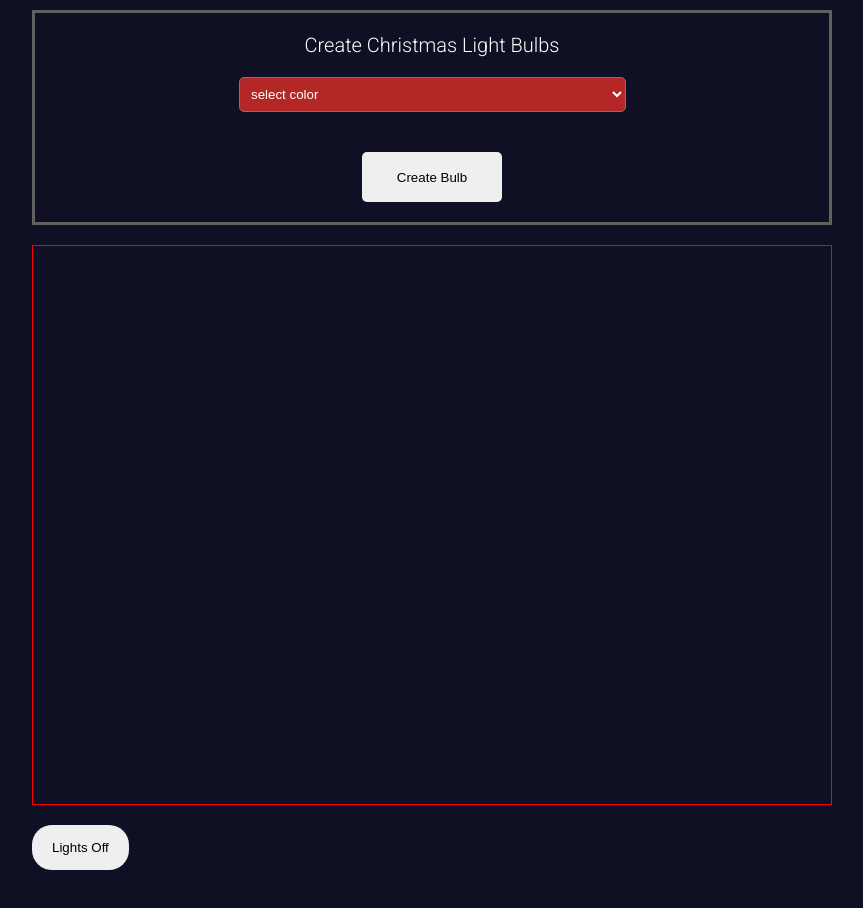
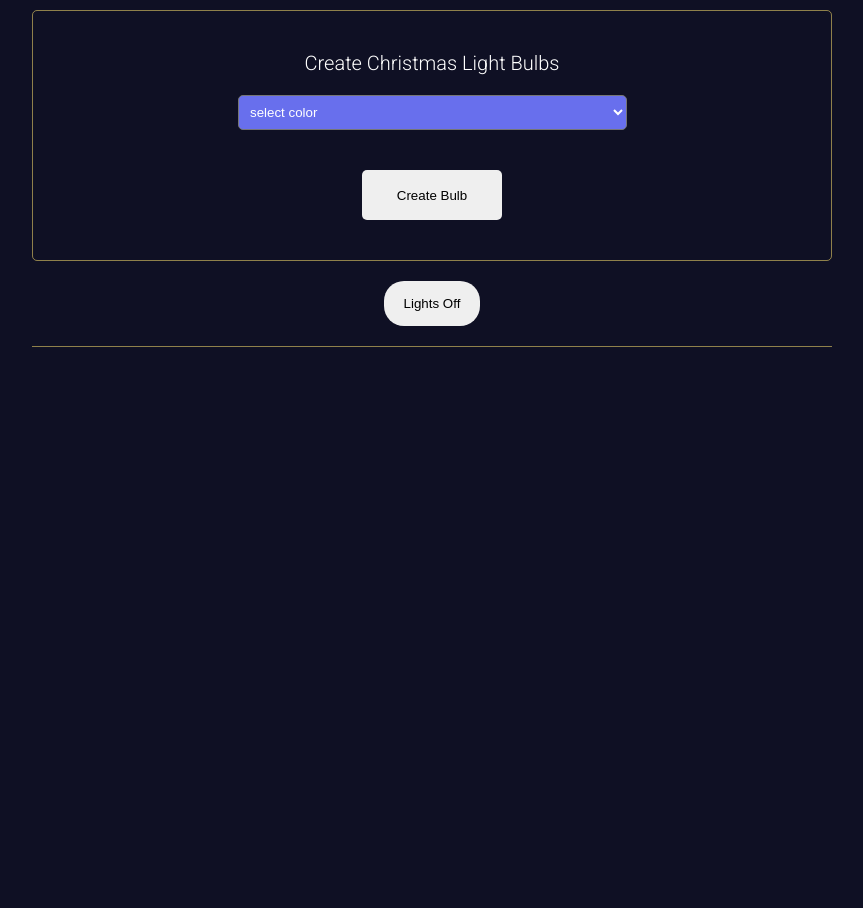
Before and after one commit to mamba-dev-KE/christmas-lights-react, a React (Vite) app: page / in a window 1280 px wide. Shown: the top 908 px of the page, without its empty margins (208-1071 px from the left). Before the commit the page ends 870 px from the top, so only its background shows below. Built offline with nearby package versions, Linux system fonts and the light colour scheme.

Commit message:
refactor isOn and isLightsOn

```diff
--- a/src/App.jsx
+++ b/src/App.jsx
@@ -1,5 +1,5 @@
 import { useContext, useEffect } from "react";
-import { Bulbs, Switch, BulbCreate } from "./components";
+import { BulbCreate, BulbControls, Bulbs } from "./components";
 import { BulbContext } from "./context/BulbsContext";
 
 const App = () => {
@@ -17,8 +17,8 @@ const App = () => {
   return (
     <div className="container">
       <BulbCreate />
+      <BulbControls />
       <Bulbs />
-      <Switch />
     </div>
   );
 };
--- a/src/components/Bulb/Bulb.jsx
+++ b/src/components/Bulb/Bulb.jsx
@@ -13,21 +13,26 @@ const Bulb = ({ id, color, isOn }) => {
 
   const bulbVariants = {
     hidden: {
-      opacity: 0.6,
+      opacity: isLightsOn ? 0.4 : 1,
       y: 10,
       scale: 0.5,
       boxShadow: "none",
     },
-    visible: {
+    glow: {
       opacity: 1,
       y: 0,
       scale: [0.9, 1],
-      boxShadow: isLightsOn ? `1px 10px 12px 20px ${color}` : "none",
+      boxShadow: isOn ? `1px 10px 12px 20px ${color}` : `0 0 0 0 transparent`,
       transition: {
         repeat: Infinity,
         repeatType: "mirror",
         duration: 1,
       },
+    },
+    visible: {
+      opacity: 1,
+      y: 0,
+      scale: 1,
     },
   };
 
@@ -38,7 +43,7 @@ const Bulb = ({ id, color, isOn }) => {
         className="pointer"
         style={{ backgroundColor: color }}
         initial="hidden"
-        animate="visible"
+        animate={isLightsOn ? "glow" : "visible"}
         variants={bulbVariants}
         layout
       ></motion.div>
--- /dev/null
+++ b/src/components/BulbControls/BulbControls.jsx
@@ -0,0 +1,12 @@
+import { Switch } from "../../components";
+import "./BulbControls.scss";
+
+const BulbControls = () => {
+  return (
+    <section className="controls flex">
+      <Switch />
+    </section>
+  );
+};
+
+export default BulbControls;
--- /dev/null
+++ b/src/components/BulbControls/BulbControls.scss
@@ -0,0 +1,12 @@
+.controls {
+  justify-content: center;
+  flex-wrap: wrap;
+  margin-top: 2rem;
+
+  &::after {
+    content: "";
+    display: block;
+    width: 100%;
+    border-bottom: 0.1rem solid var(--color-gold);
+  }
+}
--- a/src/components/BulbCreate/BulbCreate.scss
+++ b/src/components/BulbCreate/BulbCreate.scss
@@ -11,9 +11,11 @@
 }
 
 .bulb-create {
-  border: 0.3rem solid hsla(51, 3%, 45%, 0.8);
-  padding: 2rem 1rem;
+  padding: 4rem 1rem;
   margin-top: 1rem;
+
+  border: 0.1rem solid var(--color-gold);
+  border-radius: 0.5rem;
 
   * + * {
     margin-top: 2rem;
@@ -29,6 +31,6 @@
   width: 50%;
   padding: 0.8rem 0.75rem;
   border-radius: 0.5rem;
-  background-color: rgb(180, 39, 39);
+  background-color: var(--color-medium-blue);
   color: white;
 }
--- a/src/components/Bulbs/Bulbs.scss
+++ b/src/components/Bulbs/Bulbs.scss
@@ -6,5 +6,4 @@
 
   margin-block: 2rem;
   padding: 2rem;
-  border: 1px solid red;
 }
--- a/src/components/index.jsx
+++ b/src/components/index.jsx
@@ -1,3 +1,4 @@
 export { default as Bulbs } from "./Bulbs/Bulbs";
 export { default as Switch } from "./Switch/Switch";
 export { default as BulbCreate } from "./BulbCreate/BulbCreate";
+export { default as BulbControls } from "./BulbControls/BulbControls";
--- a/src/index.scss
+++ b/src/index.scss
@@ -7,6 +7,9 @@
   /* variable declarations */
   --color-white: hsl(0, 0%, 100%);
   --color-dark-blue: hsl(237, 42%, 10%);
+  --color-medium-gray: hsla(51, 3%, 45%, 0.8);
+  --color-medium-blue: hsl(237, 79%, 67%);
+  --color-gold: hsla(48, 79%, 67%, 0.582);
   --font-family-roboto: "Roboto", sans-serif;
   --gap: 2rem;
 }
```
